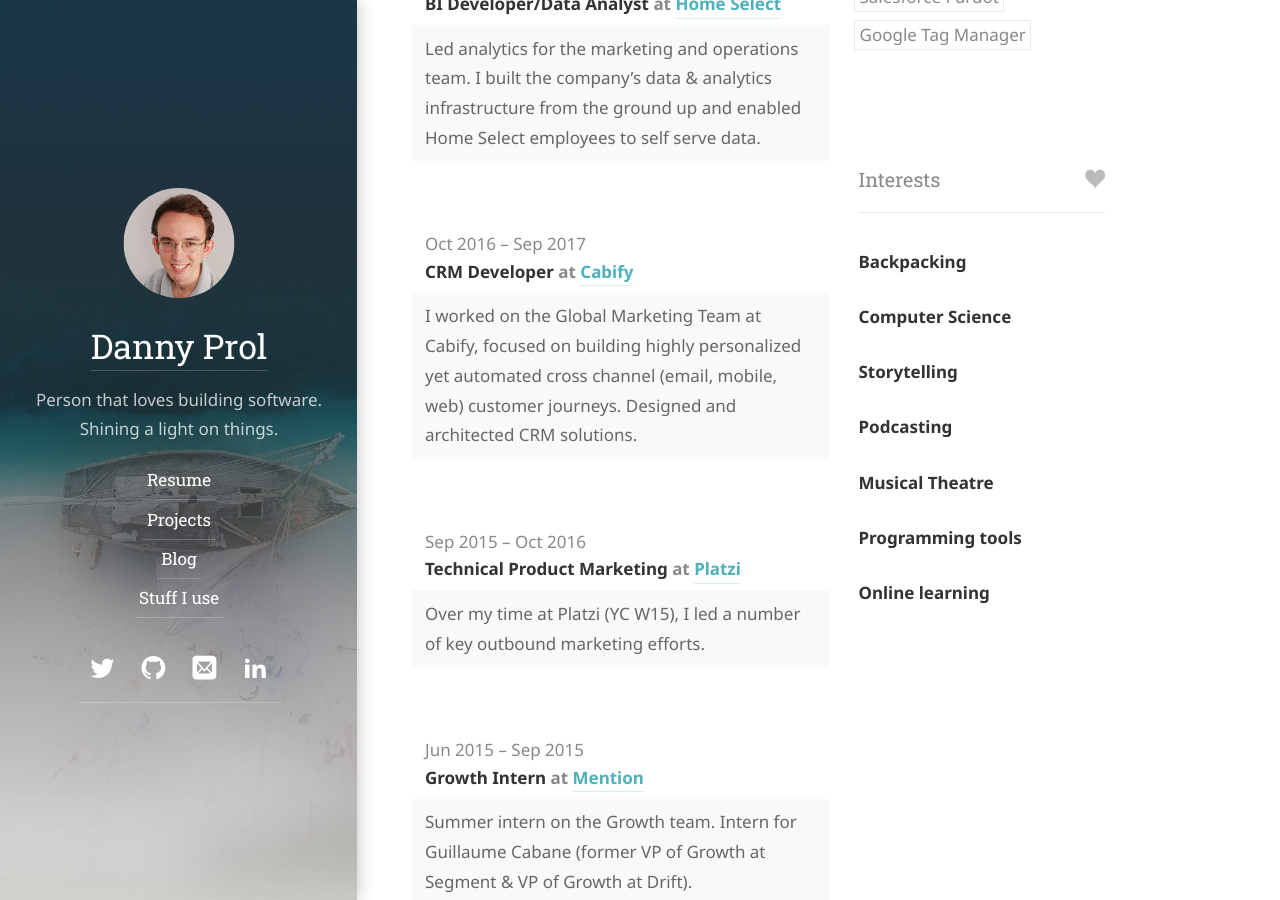
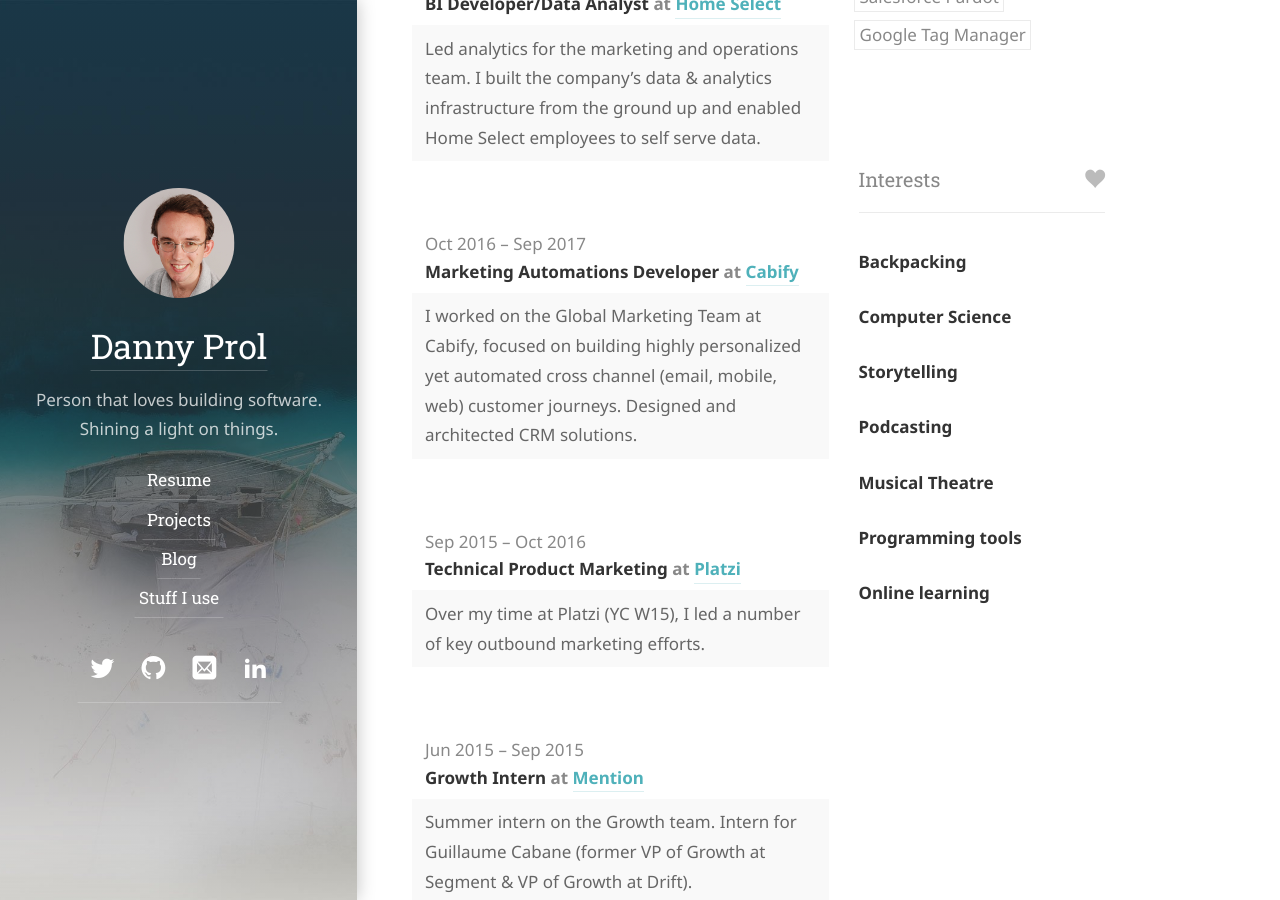
Before and after one commit to dprol/dprol.github.io, a Jekyll site: the page built from resume.md, in a window 1280 px wide and 900 px high, scrolled down 1445 px. Built offline with Jekyll 4.4.1, drawn with Linux system fonts in a browser that asks for light colours; some web fonts are replaced.

Commit message:
Update resume.yml

```diff
--- a/_data/resume.yml
+++ b/_data/resume.yml
@@ -50,7 +50,7 @@
     summary: >
       Led analytics for the marketing and operations team. I built the company's data & analytics infrastructure from the ground up and enabled Home Select employees to self serve data.
   - company: "Cabify"
-    position: "CRM Developer"
+    position: "Marketing Automations Developer"
     website: "https://cabify.com/"
     startDate: "2016-10-01"
     endDate: "2017-09-01"
```
